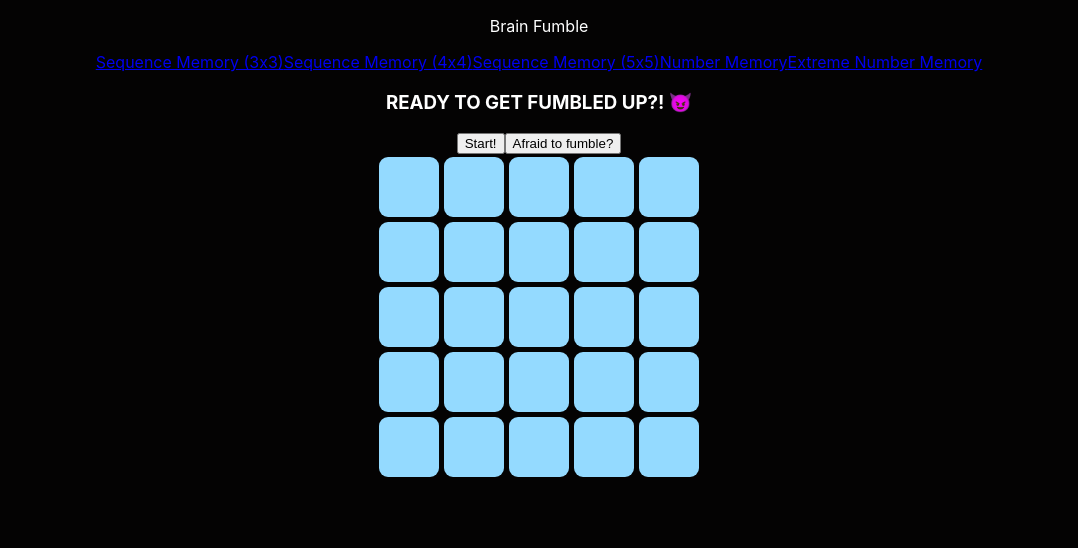
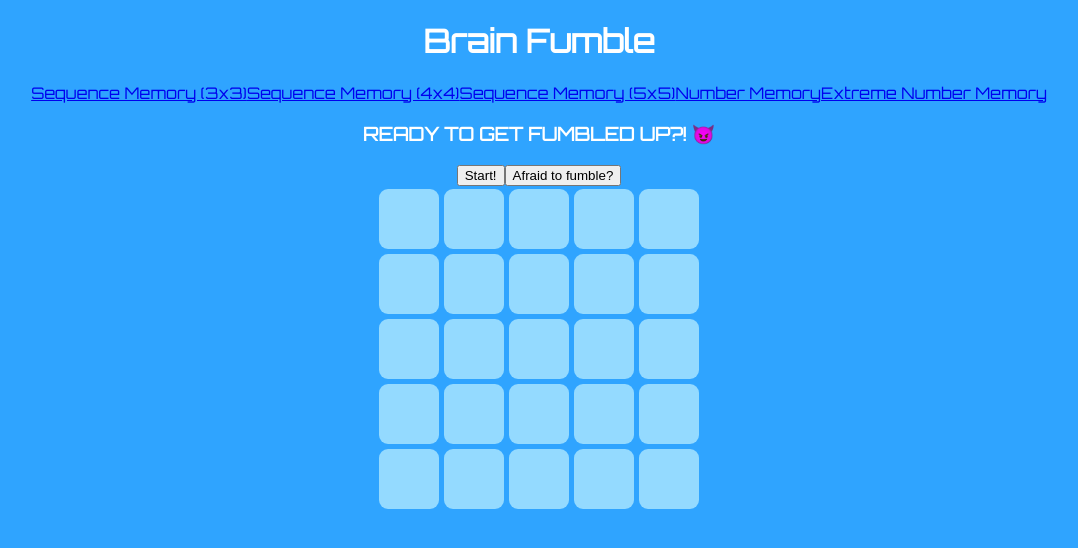
Before and after one commit to MrMcPat/fumble-game, a React (Create React App) app in the folder fumble-game-client/: page /#/fivebyfivesequence in a window 1280 px wide. Shown: the top 548 px of the page, without its empty margins (101-1179 px from the left). Built offline with nearby package versions, Linux system fonts and the light colour scheme; no server answers.

Commit message:
commit small changes

```diff
--- a/fumble-game-client/public/index.html
+++ b/fumble-game-client/public/index.html
@@ -24,7 +24,13 @@
       work correctly both with client-side routing and a non-root public URL.
       Learn how to configure a non-root public URL by running `npm run build`.
     -->
-    <title>React App</title>
+    <link rel="preconnect" href="https://fonts.googleapis.com" />
+    <link rel="preconnect" href="https://fonts.gstatic.com" crossorigin />
+    <link
+      href="https://fonts.googleapis.com/css2?family=Orbitron&display=swap"
+      rel="stylesheet"
+    />
+    <title>Brain Fumble</title>
   </head>
   <body>
     <noscript>You need to enable JavaScript to run this app.</noscript>
--- a/fumble-game-client/src/components/ExtremeNumberMemory.js
+++ b/fumble-game-client/src/components/ExtremeNumberMemory.js
@@ -1,4 +1,4 @@
-import React, {useState} from 'react'
+import React, {useState, useEffect} from 'react'
 import NumberTile from "./NumberTile"
 
 function NumberMemory() {
@@ -7,6 +7,7 @@ const [counter, setCounter] = useState(0)
 const [disable, setDisable] = useState(false)
 const [correct, setCorrect] = useState(true)
 const [input, setInput] = useState("")
+const [insult, setInsult] = useState([])
 
 const levelTitle = counter === 0 ? "PSSSSST! Separate numbers with a space." : `Level ${counter}`
 
@@ -17,6 +18,12 @@ for (let i = 1; i<226; i++) {
 
 const randomNumber = Math.floor(Math.random()*225)+1
 console.log(randomNums.join(" "))
+
+useEffect(() => {
+  fetch("https://insult.mattbas.org/api/insult.json")
+  .then(resp => resp.json())
+  .then(data => setInsult(data.insult))
+}, [])
 
   function handleStart() {
     setRandomNums([...randomNums, randomNumber])
@@ -35,6 +42,8 @@ console.log(randomNums.join(" "))
       setDisable(false)
       setCorrect(false)
       setCounter(0)
+      document.body.style.background= "#FF1700"
+      setTimeout(() => {document.body.style.background="#2FA4FF"}, 200)
     }
     setInput("")
   }
@@ -46,7 +55,7 @@ const tileGrid = tileCount.map(tile => {
   return (
     <div style={{height: "500px"}}>
       <h3>YOU DO NOT BELONG HERE! 💀</h3>
-      <h3>{correct ? levelTitle : "WRONG! GET FUMBLED! TRY AGAIN!"}</h3>
+      <h3>{correct ? levelTitle : `WRONG! ${insult} TRY AGAIN!`}</h3>
       <button disabled={disable} onClick={handleStart}>Start!</button>
       <form onSubmit={handleSubmit}>
         <input value={input} onChange={e => setInput(e.target.value)}></input>
--- a/fumble-game-client/src/components/FiveByFiveSequence.js
+++ b/fumble-game-client/src/components/FiveByFiveSequence.js
@@ -5,7 +5,7 @@ function FiveByFiveSequence() {
   const [randomTile, setRandomTile] = useState()
   const [randomSequence, setRandomSequence] = useState([])
   const [clickedSequence, setClickedSequence] = useState([])
-  const [insults, setInsults] = useState([])
+  const [insult, setInsult] = useState([])
   const [counter, setCounter] = useState(0)
   const [disable, setDisable] = useState(false)
   const [correct, setCorrect] = useState(true)
@@ -18,7 +18,7 @@ function FiveByFiveSequence() {
   useEffect(() => {
     fetch("https://insult.mattbas.org/api/insult.json")
     .then(resp => resp.json())
-    .then(data => setInsults(data.insult))
+    .then(data => setInsult(data.insult))
   }, [])
 
   function handleRandomNumber() {
@@ -63,6 +63,8 @@ function FiveByFiveSequence() {
         setCounter(0)
         setDisable(false)
         setCorrect(false)
+        document.body.style.background= "#FF1700"
+        setTimeout(() => {document.body.style.background="#2FA4FF"}, 200)
         console.log("WRONG!")
       }
     }
@@ -74,7 +76,7 @@ function FiveByFiveSequence() {
 
   return (
     <div style={{height: "500px"}}>
-      <h3>{correct ? levelTitle : `WRONG! ${insults}. TRY AGAIN!`}</h3>
+      <h3>{correct ? levelTitle : `WRONG! ${insult}. TRY AGAIN!`}</h3>
       <button disabled={disable} onClick={handleRandomNumber}>Start!</button>
       <button onClick={handleToggle}>Afraid to fumble?</button>
     <div className="fivebyfive-tile-container">
--- a/fumble-game-client/src/components/FourByFourSequence.js
+++ b/fumble-game-client/src/components/FourByFourSequence.js
@@ -65,6 +65,8 @@ function FourByFourSequence() {
         setCounter(0)
         setDisable(false)
         setCorrect(false)
+        document.body.style.background= "#FF1700"
+        setTimeout(() => {document.body.style.background="#2FA4FF"}, 200)
         console.log("WRONG!")
       }
     }
--- a/fumble-game-client/src/components/Navbar.js
+++ b/fumble-game-client/src/components/Navbar.js
@@ -3,7 +3,7 @@ import React from "react";
 function Navbar() {
   return (
     <div>
-      <p>Brain Fumble</p>
+      <h1>Brain Fumble</h1>
     </div>
   );
 }
--- a/fumble-game-client/src/components/NumberMemory.js
+++ b/fumble-game-client/src/components/NumberMemory.js
@@ -42,6 +42,8 @@ useEffect(() => {
       setDisable(false)
       setCorrect(false)
       setCounter(0)
+      document.body.style.background= "#FF1700"
+      setTimeout(() => {document.body.style.background="#2FA4FF"}, 200)
     }
     setInput("")
   }
--- a/fumble-game-client/src/components/ThreeByThreeSequence.js
+++ b/fumble-game-client/src/components/ThreeByThreeSequence.js
@@ -63,6 +63,8 @@ function ThreeByThreeSequence() {
         setCounter(0)
         setDisable(false)
         setCorrect(false)
+        document.body.style.background= "#FF1700"
+        setTimeout(() => {document.body.style.background="#2FA4FF"}, 200)
         console.log("WRONG!")
       }
     }
--- a/fumble-game-client/src/index.css
+++ b/fumble-game-client/src/index.css
@@ -1,12 +1,10 @@
 body {
   margin: 0;
-  font-family: -apple-system, BlinkMacSystemFont, 'Segoe UI', 'Roboto', 'Oxygen',
-    'Ubuntu', 'Cantarell', 'Fira Sans', 'Droid Sans', 'Helvetica Neue',
-    sans-serif;
+  font-family: 'Orbitron', sans-serif;
   -webkit-font-smoothing: antialiased;
   -moz-osx-font-smoothing: grayscale;
   text-align: center;
-  background: #040303;
+  background: #2FA4FF;
   color: white;
 }
 
```
Also changed, not shown: package.json (added, +7 -0 lines), 1 other file (tests, documents, lock files or other folders).
